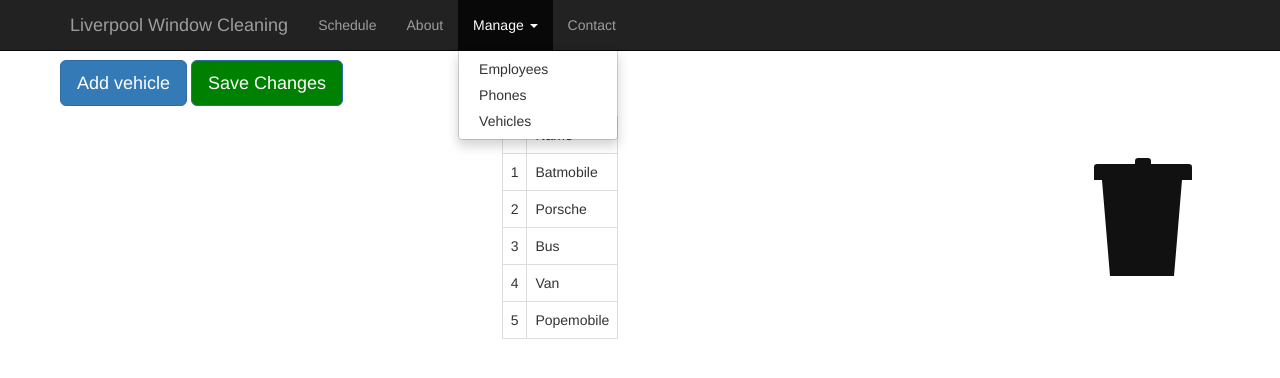
After one commit to rubacalypse/alabama, a Django app: page /daily/vehicles in a window 1280 px wide, after a click on "Manage". The commit adds this page. Shown: the top 378 px of the page. Run offline with Django 3.2, Linux system fonts and the light colour scheme; data comes from the database, SQL or seed files in the repository; both versions use the stored data as it was after the commit; some libraries are stand-ins or nearby versions.

Commit message:
Add manage vehicles page + fix Schedule tab

```diff
--- /dev/null
+++ b/daily/static/daily/vehicle.js
@@ -0,0 +1,106 @@
+function updateVehicles(){
+ console.log("update??");
+  $('.errors-box').empty();
+  $('.errors-box').hide();
+
+  var jsonList = jsonifyVehicleTable();
+  if (jsonList == null) {
+    return;
+  } else {
+    console.log("are we after the jsonList is created");
+    var csrftoken = $('span.csrf input').val();
+    $.ajaxSetup({
+      beforeSend: function(xhr, settings) {
+        if (!csrfSafeMethod(settings.type) && !this.crossDomain) {
+          xhr.setRequestHeader("X-CSRFToken", csrftoken);
+        }
+      }
+    });
+
+    $.ajax({
+      type: "POST",
+      url: "/daily/update_vehicle_list",
+      data: {list: jsonList},
+      success: function() {
+        location = location.pathname + "#saved";
+        location.reload();
+      },
+    });
+  }
+}
+
+function jsonifyVehicleTable() {
+  console.log("jsonify?");
+  var list = [];
+  var errors = [];
+  $('#daily-table').find('tr.vehicle').each(function(i, e) {
+   var vehicle = {};
+   var isNew = $(this).hasClass('new');
+
+   $(this).find('td').each(function(j, e) {
+    switch(j) {
+      case 0:
+        vehicle['vehicle-id'] = $(this).text();
+        break;
+      case 1:
+        if (isNew) {
+          console.log("isNew?");
+          var newName = $(this).find('input').val();
+          //push error message if new name is empty
+          if (newName == "") {
+            var errorMsg = "name missing for new vehicle";
+            console.log(errorMsg);
+            errors.push(errorMsg);
+          } else {
+            console.log("number is there");
+            //else: simply assign
+            vehicle['vehicle-name'] = $(this).find('input').val();
+          }
+        } else {
+            vehicle['vehicle-name'] = $(this).text();
+            console.log(vehicle);
+        }
+        list.push(vehicle);
+        break;
+    }
+   });
+  });
+
+  if (errors.length > 0) {
+    console.log("errors?");
+    $("#save-button").after($('<div class="errors-box">').text(errors.toString()));
+    return null;
+  }
+  var json_list = JSON.stringify(list);
+  return json_list;
+}
+
+function addVehicle() {
+  $('#daily-table > tbody > tr:first-child').after($('<tr class="vehicle new">')
+      .append($('<td>').text("-1"))
+      .append($('<td>')
+        .append($('<input type="text" id="new-name">'))));
+
+  $('#new-vehicle-button').toggle();
+  $('#new-name').focus();
+}
+
+$(document).ready(function() {
+  $('td.vehicle-name-td').on('click', function() {
+    var $this = $(this);
+    if ($(".new-input").length) {
+      return;
+    }
+    var $input = $('<input>', {
+      value: $this.text(),
+      type: 'text',
+      class: 'new-input',
+      blur: function() {
+        $this.text(this.value);
+      },
+      keyup: function(e) {
+        if (e.which === 13) $input.blur();
+             }
+    }).appendTo($this.empty()).focus();
+  });
+});
--- a/daily/templates/daily/base.html
+++ b/daily/templates/daily/base.html
@@ -40,7 +40,7 @@
         </div>
         <div id="navbar" class="collapse navbar-collapse">
           <ul class="nav navbar-nav">
-            <li class="active"><a href="#">Home</a></li>
+            <li><a href="index">Schedule</a></li>
             <li><a href="#about">About</a>
             <li class="dropdown">
             <a href="#" class="dropdown-toggle"
@@ -49,7 +49,7 @@
                 <ul class="dropdown-menu">
                   <li><a href="employees">Employees</a></li>
                   <li><a href="phones">Phones</a></li>
-                  <li><a href="#">Vehicles</a></li>
+                  <li><a href="vehicles">Vehicles</a></li>
                 </ul>
                 </li>
             </li>
--- /dev/null
+++ b/daily/templates/daily/vehicles.html
@@ -0,0 +1,44 @@
+{% extends 'daily/base.html' %}
+{% load static %}
+{% block includes %}
+    <script type="text/javascript" src="{% static 'daily/vehicle.js' %}"></script>
+{% endblock %}
+{% block content %}
+
+<div id="form-fields">
+  <button type="button" class="btn btn-primary btn-lg"
+    id="new-vehicle-button" onclick="addVehicle()">Add vehicle</button>
+  <span class="csrf">{% csrf_token %}</span>
+  <button type="button" class="btn btn-primary btn-lg"
+    id="save-button" onclick="updateVehicles()">Save Changes</button>
+  <input type="hidden" name="vehicles-list" id="vehicles-list"/>
+
+</div>
+
+<div class="h-box">
+  <table class="table table-bordered" id="daily-table">
+    <tbody>
+      <tr>
+        <td> </td>
+        <td>Name</td>
+      </tr>
+      {% for vehicle in vehicles.all %}
+      <tr class="vehicle">
+        <td>{{ vehicle.id }}</td>
+        <td class="vehicle-name-td">{{ vehicle.name }}</td>
+      </tr>
+      {% endfor %}
+    </tbody>
+  </table>
+  <ol class='trash category_trash'>
+    <li>
+    <div class="lid"></div>
+    <div class="lidcap"></div>
+    <div class="bin"></div>
+    </li>
+  </ol>
+
+</div>
+      </body>
+
+      {% endblock %}
--- a/daily/urls.py
+++ b/daily/urls.py
@@ -5,12 +5,15 @@ import datetime
 
 urlpatterns = [
         url(r'^$', views.index, name='index'),
+        url(r'^index', views.index, name='index'),
         url(r'^(?P<year>[0-9]{4})/(?P<month>[0-9]{2})/(?P<day>[0-9]{2})/$',
           views.show_schedule, name='show_schedule'),
         url(r'^update_schedule', views.update_schedule, name='update_schedule'),
         url(r'^employees', views.manage_employees, name="employees"),
         url(r'^update_employee_list', views.update_employee_list, name='update_employee_list'),
         url(r'^phones', views.manage_phones, name='phones'),
-        url(r'^update_phone_list', views.update_phone_list,
-        name='update_phone_list'),
+        url(r'^update_phone_list', views.update_phone_list, name='update_phone_list'),
+        url(r'^vehicles', views.manage_vehicles, name='vehicles'),
+        url(r'^update_vehicle_list', views.update_vehicle_list,
+        name='update_vehicle_list'),
         ]
--- a/daily/views.py
+++ b/daily/views.py
@@ -107,3 +107,22 @@ def update_phone_list(request):
     phone.save()
 
   return HttpResponseRedirect('phones')
+
+def manage_vehicles(request):
+  vehicles = Vehicle.objects.all()
+  context = {'vehicles': vehicles}
+  return render(request, 'daily/vehicles.html', context)
+
+def update_vehicle_list(request):
+  vehicles = json.loads(request.POST.get('list'))
+  pprint(vehicles)
+  for v in vehicles:
+    pprint(v)
+    if int(v['vehicle-id']) == -1:
+      vehicle = Vehicle()
+    else:
+      vehicle = Vehicle.objects.get(pk=v['vehicle-id'])
+
+    vehicle.name = v['vehicle-name']
+    vehicle.save()
+  return HttpResponseRedirect('vehicles')
```
Also changed, not shown: db.sqlite3, 2 other files.
